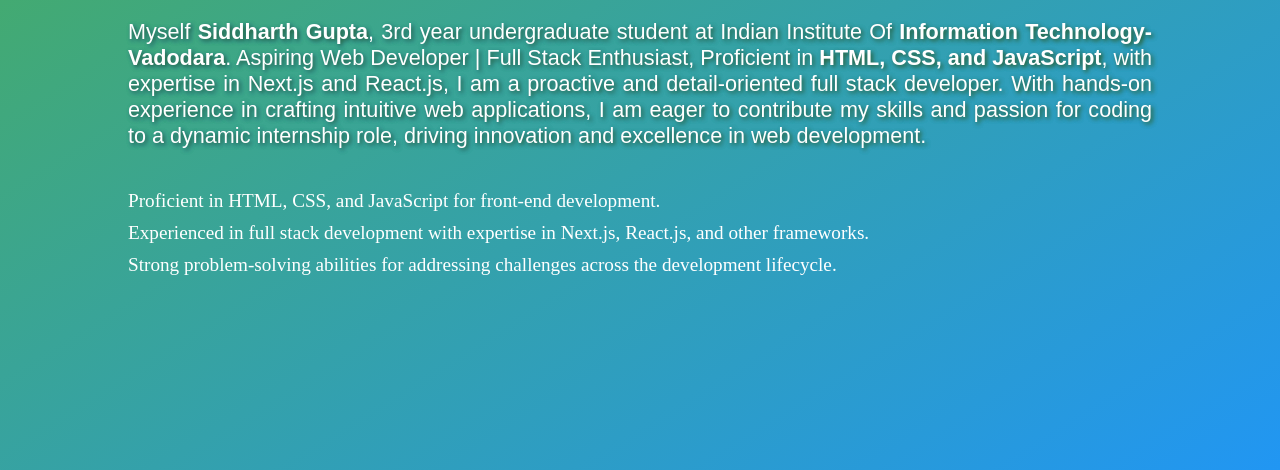
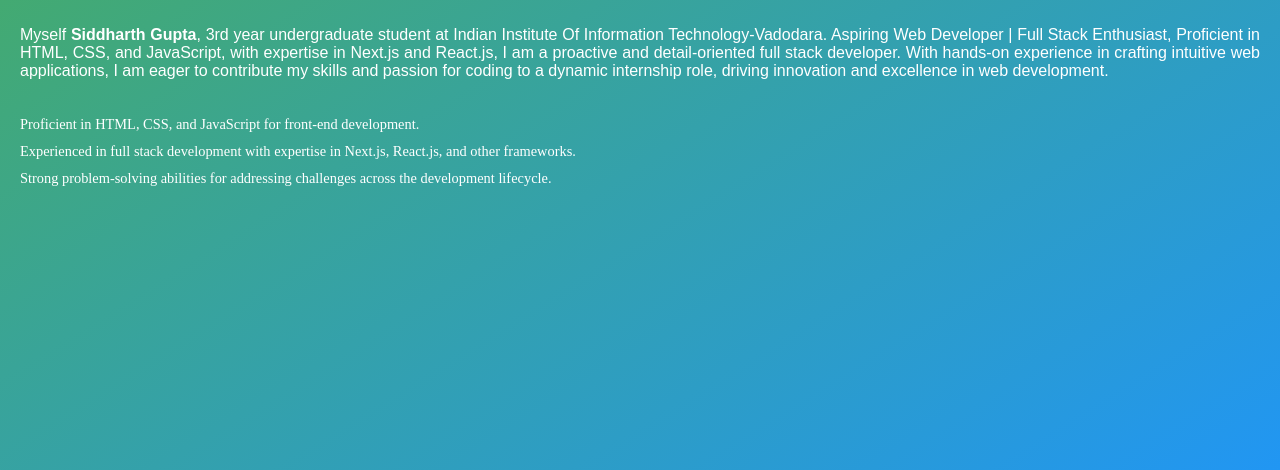
Before and after one commit to Sid55a/WebSwift, a plain HTML site: page index.html in a window 1280 px wide. Shown: the part 330-800 px from the top of the page. Drawn offline with Linux system fonts and the light colour scheme.

Commit message:
first commit

```diff
--- a/index.html
+++ b/index.html
@@ -1,8 +1,11 @@
 <!DOCTYPE html>
 <html lang="en">
+<head>
+    <meta charset="UTF-8">
+    <meta name="viewport" content="width=device-width, initial-scale=1.0">
+    <title>WebSwift Internship Assignment</title>
     <style>
-    body,
-    html {
+        body, html {
             margin: 0;
             padding: 0;
             height: 100%;
@@ -16,49 +19,52 @@
             height: 100%;
             background: linear-gradient(to bottom right, #4caf50, #2196f3);
             color: #ffffff;
+            padding: 20px;
+            box-sizing: border-box; /* include padding in height calculation */
         }
 
         .heading {
-      font-size: 4em;
+            font-size: 2em;
             text-align: center;
             text-shadow: 2px 2px 4px rgba(0, 0, 0, 0.5);
         }
 
-
         .intro {
             font-family: Arial, sans-serif;
-  font-size: 1.35em;
+            font-size: 1em;
             font-weight: 500;
             text-align: left;
-  width: 80%;
+            width: 100%;
             text-align: justify;
-  /* Apply text-shadow with multiple color stops */
-  text-shadow: 2px 2px 4px rgba(0, 0, 0, 0.5),
-               2px 2px 4px #4caf50,
-               2px 2px 4px #2196f3;
+            margin-top: 20px;
         }
-
-
-
 
         .skills {
             margin-top: 20px;
             padding-left: 0;
             text-align: left;
-      width: 80%;
+            width: 100%;
         }
 
         .skills li {
             list-style: none;
             margin-bottom: 10px;
-      font-size: 1.2em;
+            font-size: 0.9em;
+        }
+
+        /* Media Query for smaller screens */
+        @media (max-width: 768px) {
+            .heading {
+                font-size: 1.5em;
+            }
+            .intro {
+                font-size: 0.9em;
+            }
+            .skills li {
+                font-size: 0.8em;
+            }
         }
     </style>
-
-  <head>
-    <meta charset="UTF-8" />
-    <meta name="viewport" content="width=device-width, initial-scale=1.0" />
-    <title>WebSwift Internship Assignment</title>
 </head>
 <body>
     <div class="container">
@@ -66,8 +72,8 @@
 
         <p class="intro">
             Myself <b>Siddharth Gupta</b>, 3rd year undergraduate student at Indian
-        Institute Of <b>Information Technology-Vadodara</b>. Aspiring Web Developer |
-        Full Stack Enthusiast, Proficient in <b>HTML, CSS, and JavaScript</b>, with
+            Institute Of Information Technology-Vadodara. Aspiring Web Developer |
+            Full Stack Enthusiast, Proficient in HTML, CSS, and JavaScript, with
             expertise in Next.js and React.js, I am a proactive and detail-oriented
             full stack developer. With hands-on experience in crafting intuitive web
             applications, I am eager to contribute my skills and passion for coding
@@ -75,9 +81,9 @@
             development.
         </p>
         <ul class="skills">
-        <li>Proficient in HTML, CSS, and JavaScript for front-end development.
-        <li> Experienced in full stack development with expertise in Next.js, React.js, and other frameworks.</li>
-        <li> Strong problem-solving abilities for addressing challenges across the development lifecycle.</li></li>
+            <li>Proficient in HTML, CSS, and JavaScript for front-end development.</li>
+            <li>Experienced in full stack development with expertise in Next.js, React.js, and other frameworks.</li>
+            <li>Strong problem-solving abilities for addressing challenges across the development lifecycle.</li>
         </ul>
     </div>
 </body>
```
Lines whose indentation alone changed are shown as unchanged.
